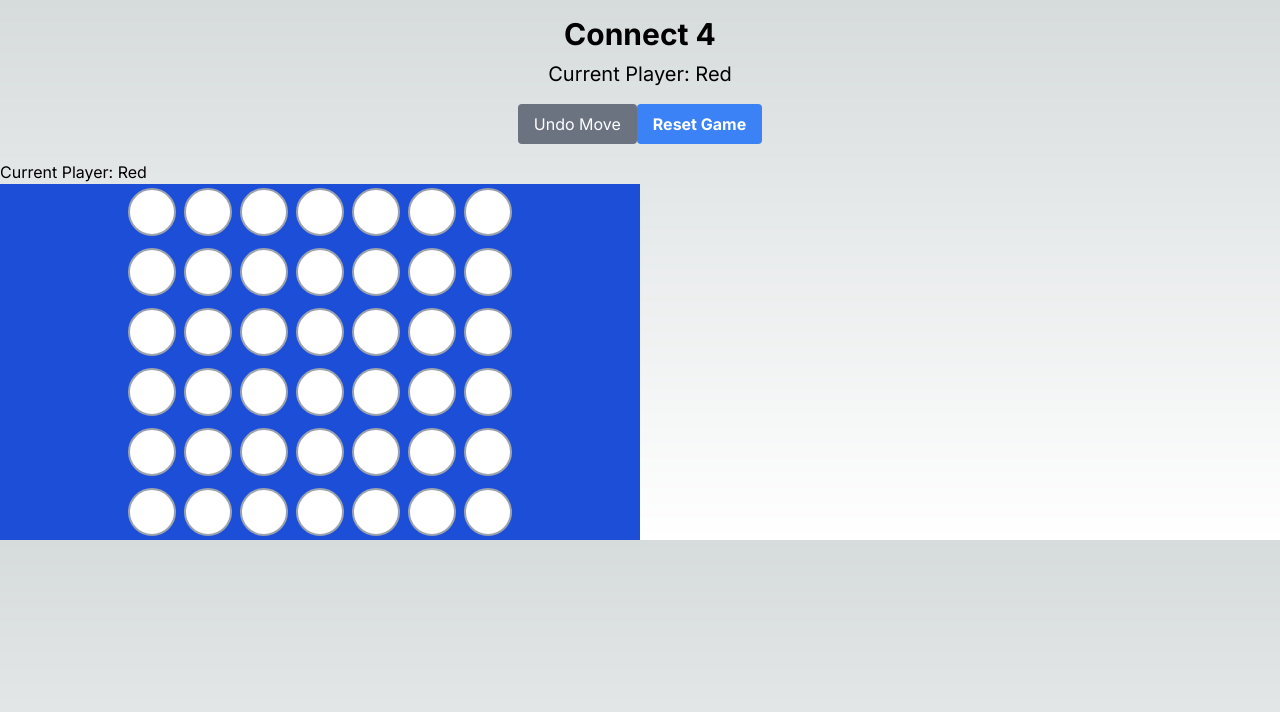
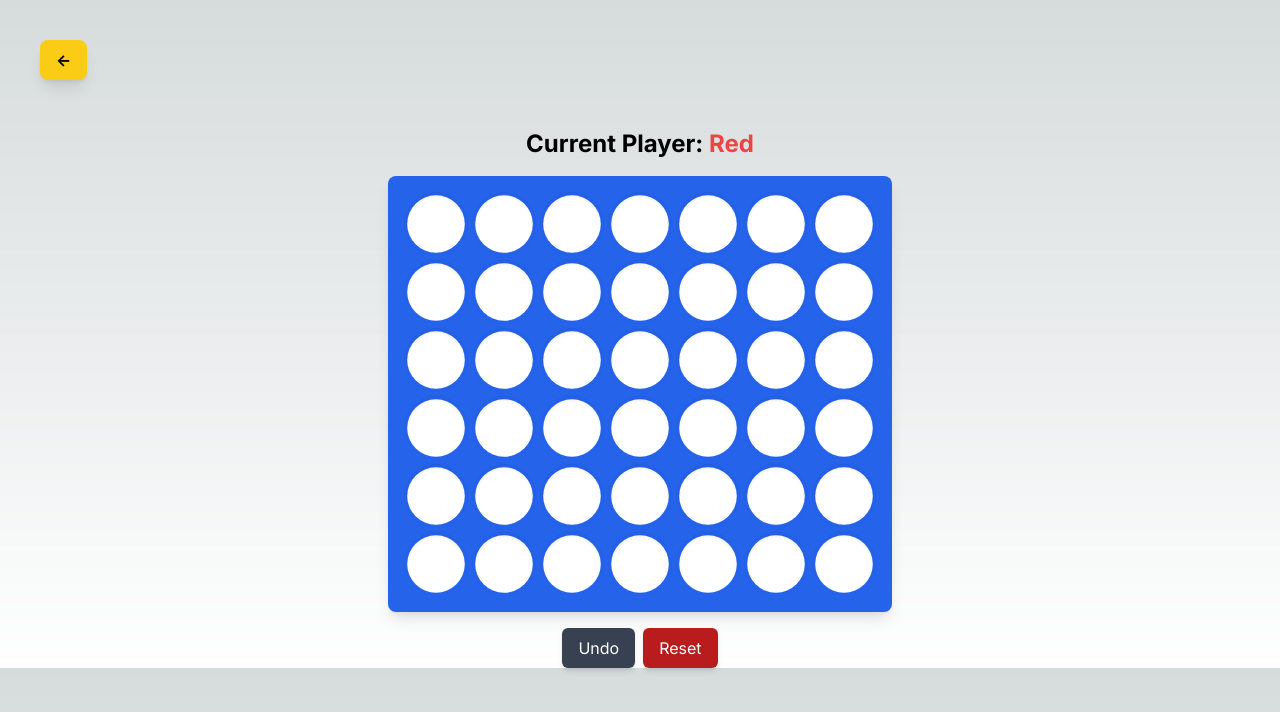
Before and after one commit to DennisDemir24/connect-four, a Next.js app: page /game in a window 1280 px wide. Shown: the top 712 px of the page. Built offline with nearby package versions, Linux system fonts and the light colour scheme.

Commit message:
Adding some cleaner designs

```diff
--- a/app/layout.tsx
+++ b/app/layout.tsx
@@ -1,4 +1,3 @@
-'use client';
 import { Inter } from "next/font/google";
 import "./globals.css";
 
--- a/app/page.tsx
+++ b/app/page.tsx
@@ -3,15 +3,19 @@ import Link from "next/link";
 
 export default function Home() {
   return (
-    <main className='flex min-h-screen flex-col items-center justify-between p-24'>
-      <section className='flex-col font-mono text-sm lg:flex'>
-        <h1 className='text-4xl font-bold'>Welcome to Connect 4!</h1>
-        <p className='text-xl'>Click the button below to start a new game.</p>
-        <div>
-          <button className='bg-blue-500 hover:bg-blue-700 text-white font-bold py-2 px-4 rounded'>
-            <Link href='/game'>Start Game</Link>
+    <main className='flex min-h-screen flex-col items-center justify-center p-8 bg-gradient-to-r from-blue-500 to-purple-500'>
+      <section className='flex flex-col items-center text-center font-mono text-white space-y-6'>
+        <h1 className='text-5xl font-bold mb-4 drop-shadow-lg'>
+          Welcome to Connect 4!
+        </h1>
+        <p className='text-2xl drop-shadow-lg'>
+          Click the button below to start a new game and have fun.
+        </p>
+        <Link href='/game'>
+          <button className='bg-yellow-400 hover:bg-yellow-500 text-black font-bold py-3 px-6 rounded-lg transition duration-300 ease-in-out transform hover:scale-105 shadow-lg'>
+            Start Game
           </button>
-        </div>
+        </Link>
       </section>
     </main>
   )
--- a/components/Board.jsx
+++ b/components/Board.jsx
@@ -1,10 +1,16 @@
 "use client"
+import React from 'react'
 import { useGameContext } from '../context/GameContext'
 import Cell from './Cell'
 
 const Board = () => {
-  const { board, winner, dropDisc,  currentPlayer } = useGameContext()
+  const { board, winner, dropDisc,  currentPlayer, resetGame, undoMove } = useGameContext()
 
+  const getColor = () => {
+    if (currentPlayer === 'Red') return 'text-red-500'
+    if (currentPlayer === 'Yellow') return 'text-yellow-500'
+    return 'bg-white'
+  }
   const handleCellClick = (column) => {
     if (!winner) {
       dropDisc(column)
@@ -16,32 +22,57 @@ const Board = () => {
   }
 
   return (
-    <div>
+    <div className='flex flex-col items-center mt-12'>
       <div>
         {winner ? (
-          <h2>{winner} Wins!</h2>
+          <h2 className='text-2xl font-bold mb-4'>{winner} Wins!</h2>
         ) : (
-          <h2>Current Player: {currentPlayer}</h2>
+          <h2 className='text-2xl font-bold mb-4'>
+            Current Player:
+            <span className={`${getColor()}`}> {currentPlayer}</span>
+          </h2>
         )}
       </div>
-
-      <div className='grid gap-1 bg-blue-700 w-1/2 justify-center'>
+      <div className='bg-blue-600 p-4 rounded-lg shadow-lg '>
+        <div className='grid grid-cols-7 gap-1'>
           {board.map((row, rowIndex) => (
-          <div key={rowIndex} className='flex'>
+            <React.Fragment key={rowIndex}>
               {row.map((cell, colIndex) => (
-              <Cell
+                <div
                   key={colIndex}
-                value={cell}
-                onClick={() => handleCellClick(colIndex)}
-              />
+                  className='w-16 h-16 bg-blue-600 rounded-full shadow-inner cursor-pointer flex items-center justify-center'
+                  onClick={() => dropDisc(colIndex)}
+                >
+                  <div
+                    className={`w-16 h-16 rounded-full ${
+                      cell
+                        ? cell === 'Red'
+                          ? 'bg-red-500'
+                          : 'bg-yellow-500'
+                        : 'bg-white'
+                    } shadow-inner transition-all duration-300 ease-in-out transform ${
+                      cell ? 'scale-100' : 'scale-90'
+                    }`}
+                  ></div>
+                </div>
+              ))}
+            </React.Fragment>
           ))}
         </div>
-        ))}
-        {winner && (
-          <div className='text-center text-xl font-bold mt-4'>
-            Winner: {winner}
       </div>
-        )}
+      <div className='mt-4'>
+        <button
+          className='bg-gray-700 text-white px-4 py-2 rounded-md mr-2 shadow-md hover:bg-gray-600'
+          onClick={undoMove}
+        >
+          Undo
+        </button>
+        <button
+          className='bg-red-700 text-white px-4 py-2 rounded-md shadow-md hover:bg-red-600'
+          onClick={resetGame}
+        >
+          Reset
+        </button>
       </div>
     </div>
   )
--- a/components/Header.jsx
+++ b/components/Header.jsx
@@ -1,19 +1,17 @@
 "use client"
 
-import { useGameContext } from '../context/GameContext'
-import History from './History'
+import Link from "next/link"
 
 const Header = () => {
-  const { currentPlayer, resetGame } = useGameContext()
 
   return (
-    <div className='text-center my-4'>
-      <h1 className='text-3xl font-bold'>Connect 4</h1>
-      <h2 className='text-xl mt-2'>Current Player: {currentPlayer}</h2>
-      <div>
-        <History />
-        <button className='bg-blue-500 hover:bg-blue-700 text-white font-bold py-2 px-4 rounded mt-4' onClick={resetGame}>Reset Game</button>
-      </div>
+    <div className='flex mt-10 ml-10'>
+      <Link
+        className='bg-yellow-400 hover:bg-yellow-500 text-black font-bold py-2 px-4 rounded-lg transition duration-300 ease-in-out transform hover:scale-105 shadow-lg'
+        href='/'
+      >
+        {'<-'}
+      </Link>
     </div>
   )
 }
--- a/components/History.jsx
+++ /dev/null
@@ -1,17 +0,0 @@
-"use client"
-
-import { useGameContext } from "../context/GameContext"
-
-const History = () => {
-  const { undoMove } = useGameContext()
-  return (
-    <button
-      className='bg-gray-500 text-white px-4 py-2 rounded mt-4'
-      onClick={undoMove}
-    >
-      Undo Move
-    </button>
-  )
-}
-
-export default History
--- a/next.config.mjs
+++ b/next.config.mjs
@@ -1,4 +1,6 @@
 /** @type {import('next').NextConfig} */
-const nextConfig = {};
+const nextConfig = {
+    reactStrictMode: true,
+};
 
 export default nextConfig;
```
Lines whose indentation alone changed are shown as unchanged.
